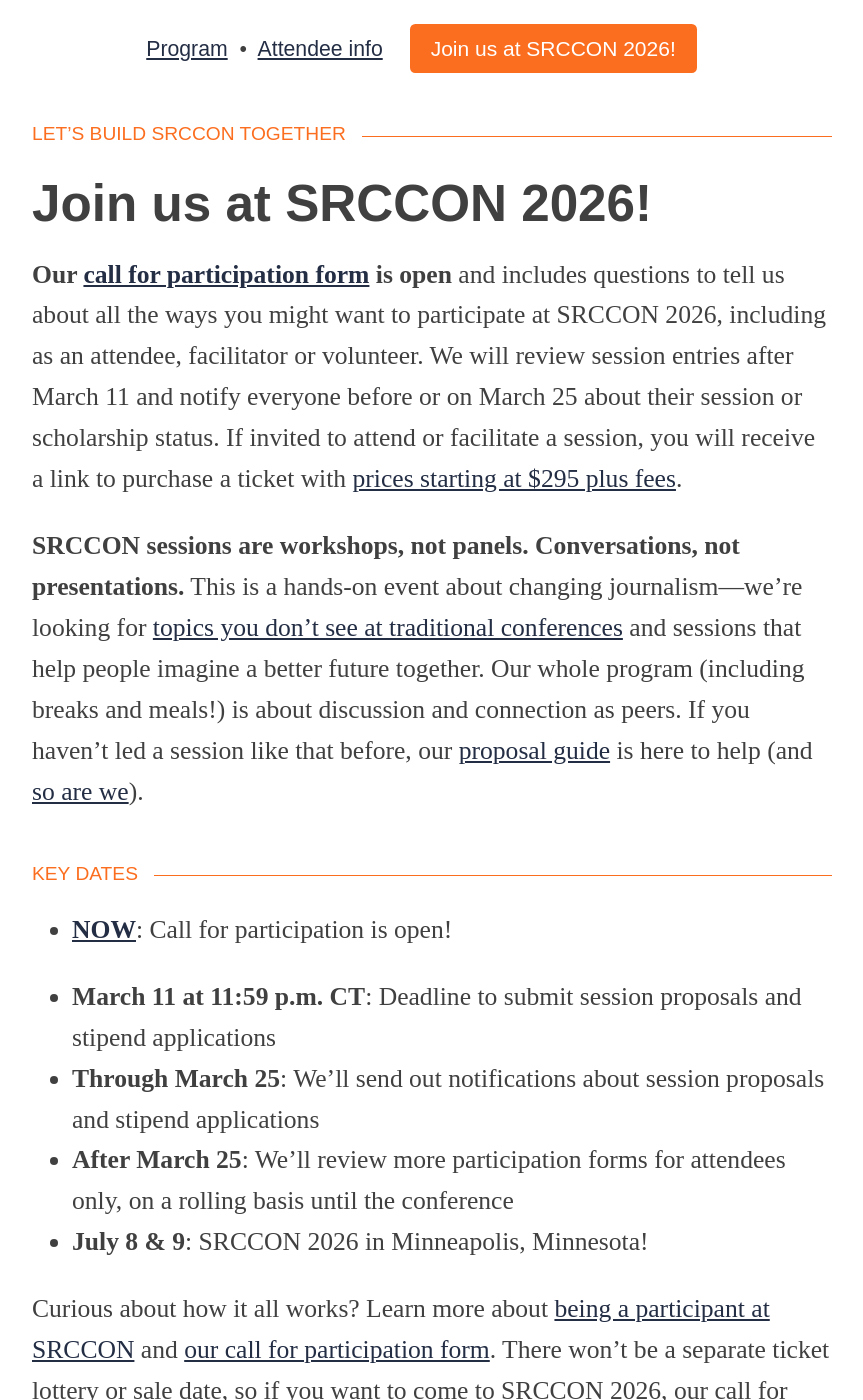
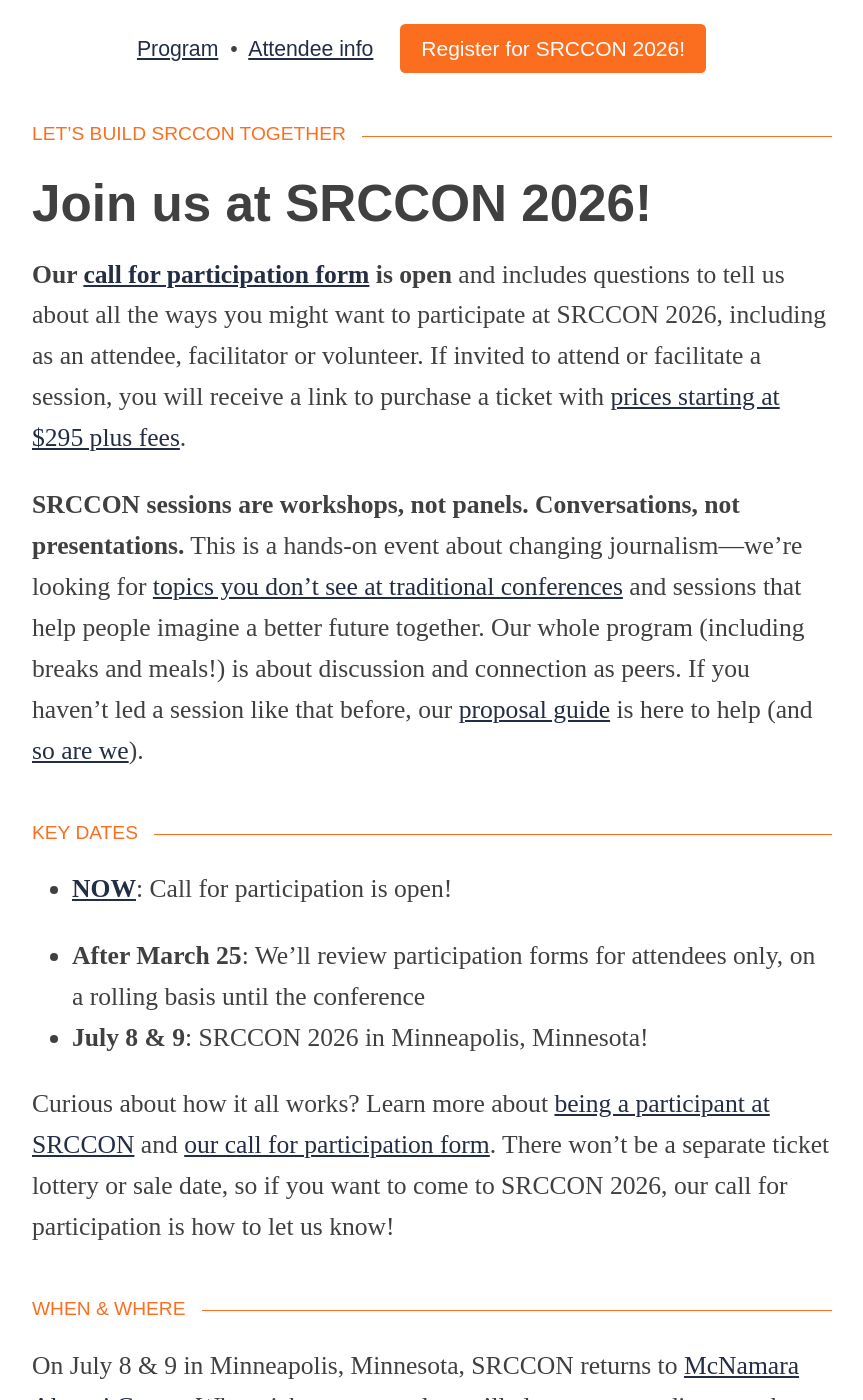
Before and after one commit to OpenNews/srccon-2026, a Jekyll site: the page built from homepage.md, in a window 1280 px wide and 1400 px high, scrolled down 771 px. Shown: the whole window, without its empty margins (208-1071 px from the left). Built offline with Jekyll 4.4.1, drawn with Linux system fonts in a browser that asks for light colours; some web fonts are replaced.

Commit message:
updating key dates

```diff
--- a/_config.yml
+++ b/_config.yml
@@ -66,7 +66,7 @@
       # cta_button_text / cta_button_link: enable the orange "call to action" button
       # cta_button_text: Sponsor SRCCON!
       # cta_button_link: https://opennews.org/sponsors/
-      cta_button_text: Join us at SRCCON 2026!
+      cta_button_text: Register for SRCCON 2026!
       cta_button_link: /participation/form/
       # form_link: set this value to the URL for the ticket purchase or registration form
       form_link: https://airtable.com/embed/apph4nQHGI9JBTCHe/pagGXNa51i21tMFaJ/form
--- a/homepage.md
+++ b/homepage.md
@@ -8,7 +8,7 @@
 # Join us at {{ page.event_name }}! {#join}
 
 {% if page.session_deadline_passed == false %}
-**Our [call for participation form](/participation/form/) is open** and includes questions to tell us about all the ways you might want to participate at {{ page.event_name }}, including as an attendee, facilitator or volunteer. We will review session entries after March 11 and notify everyone before or on {{ page.session_confirm }} about their session or scholarship status. If invited to attend or facilitate a session, you will receive a link to purchase a ticket with [prices starting at {{ page.price_base }} plus fees](/attendees/#tickets).
+**Our [call for participation form](/participation/form/) is open** and includes questions to tell us about all the ways you might want to participate at {{ page.event_name }}, including as an attendee, facilitator or volunteer. If invited to attend or facilitate a session, you will receive a link to purchase a ticket with [prices starting at {{ page.price_base }} plus fees](/attendees/#tickets).
 {% endif %}
 
 **SRCCON sessions are workshops, not panels. Conversations, not presentations.** This is a hands-on event about changing journalism&mdash;we're looking for [topics you don't see at traditional conferences](/sessions/proposal-guide/#what-we-look-for) and sessions that help people imagine a better future together. Our whole program (including breaks and meals!) is about discussion and connection as peers. If you haven't led a session like that before, our [proposal guide](/sessions/proposal-guide/) is here to help (and [so are we](mailto:srccon@opennews.org)).
@@ -23,9 +23,9 @@
 - **[NOW](/participation/form)**: Call for participation is open!
   {% endif %}
 
-* **{{ page.session_deadline }}**: Deadline to submit session proposals and stipend applications
-* **Through {{ page.session_confirm }}**: We'll send out notifications about session proposals and stipend applications
-* **After {{ page.session_confirm }}**: We'll review more participation forms for attendees only, on a rolling basis until the conference
+<!-- * **{{ page.session_deadline }}**: Deadline to submit session proposals and stipend applications
+* **Through {{ page.session_confirm }}**: We'll send out notifications about session proposals and stipend applications -->
+* **After {{ page.session_confirm }}**: We'll review participation forms for attendees only, on a rolling basis until the conference
 * **{{ page.event_date }}**: {{ page.event_name }} in {{ page.event_place }}!
 
 Curious about how it all works? Learn more about [being a participant at SRCCON](/attendees) and [our call for participation form](/participation/form). There won't be a separate ticket lottery or sale date, so if you want to come to {{ page.event_name }}, our call for participation is how to let us know!
```
